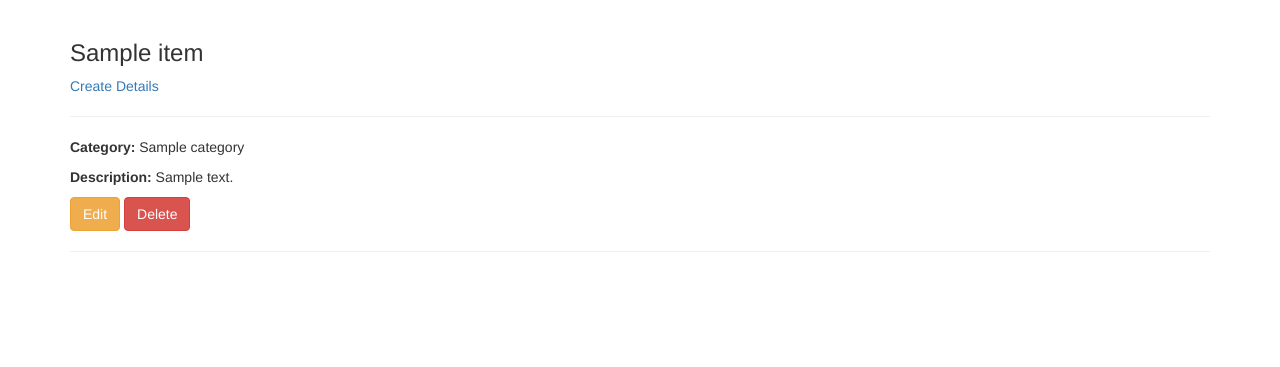
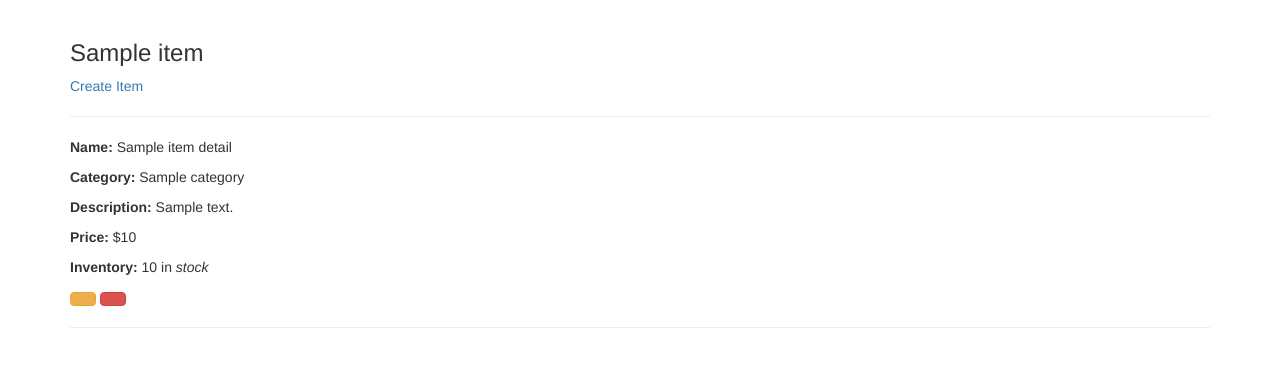
Before and after one commit to Jclewis1989/Item-Catalog, a Flask app: template templates/details.html in a window 1280 px wide. Shown: the part 52-419 px from the top of the page. Run offline with Flask 2, Linux system fonts and the light colour scheme; the template is opened without the code that fills it: most values are stand-ins (such as "Sample title", 1, 10 or a date in 2020); some libraries are stand-ins or nearby versions.

Commit message:
details.html

```diff
--- a/templates/details.html
+++ b/templates/details.html
@@ -12,7 +12,7 @@
         <div class="card mt-4">
           <div class="card-body">
             <h3 class="card-title">{{item.name}}</h3>
-            <a href="{{ url_for('newCategory', item_id = item.id )}}">Create Details</a>
+            <a href="{{ url_for('newCategory', item_id = item.id )}}">Create Item</a>
 
           </div>
         </div>
@@ -22,10 +22,13 @@
             <hr>
           {% for i in itemDetails %}
           <div class="card-body">
+            <p><strong>Name: </strong>{{ i.name }}</p>
             <p><strong>Category: </strong>{{i.category}}</p>
             <p><strong>Description: </strong>{{i.description}}</p>
-            <a href="#" class="btn btn-warning">Edit</a>
-            <a href="#" class="btn btn-danger">Delete</a>
+            <p><strong>Price: </strong> ${{ i.price }}</p>
+            <p><strong>Inventory: </strong> {{ i.stock }} in <i>stock</i></p>
+            <a href="{{ url_for('editDetails', item_id = item.id, itemDetails_id = i.id )}} " class="btn btn-warning"><i class="far fa-edit"></i></a>
+            <a href="{{ url_for('deleteDetails', item_id = item.id, itemDetails_id = i.id )}}" class="btn btn-danger"><i class="fas fa-trash"></i></a>
             <hr>
           </div>
           {% endfor %}
```
